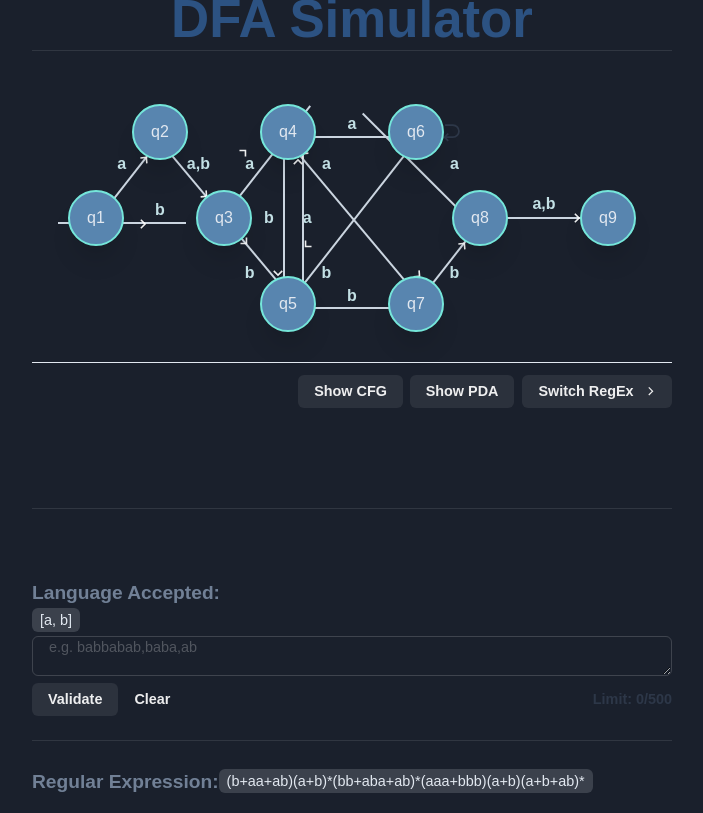
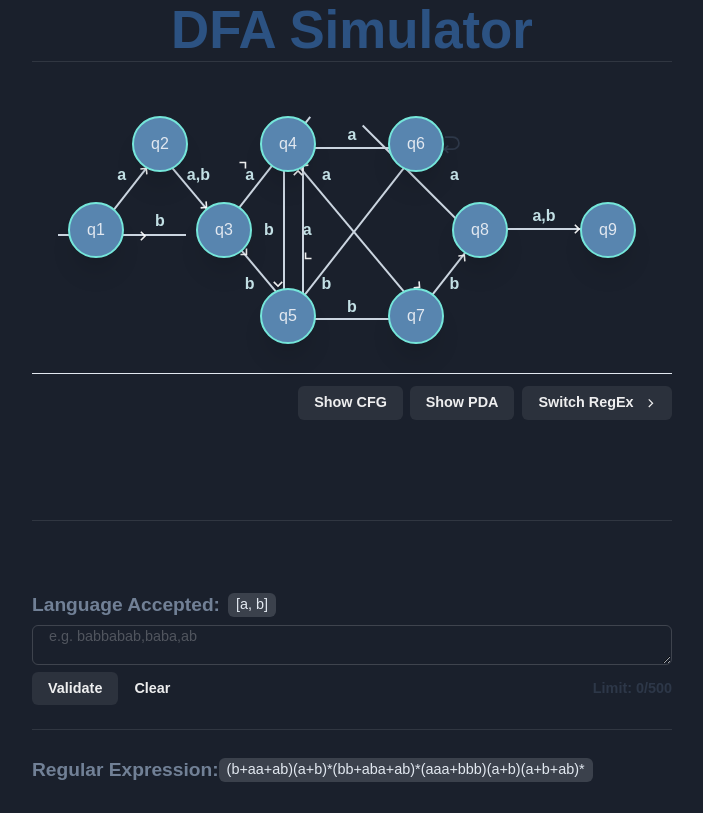
Before and after one commit to stiffmeister923/DFA-Simulator, a Next.js app: page / in a window 1280 px wide. Shown: the whole page, without its empty margins (288-991 px from the left). Built offline with nearby package versions, Linux system fonts and the light colour scheme.

Commit message:
Update LeftBox.js

```diff
--- a/components/components/LeftBox.js
+++ b/components/components/LeftBox.js
@@ -76,10 +76,14 @@ const LeftBox = ({
               ))}
 
               <Box>
-                <Heading size="sm">Language Accepted:</Heading>
-                <Tag my={1} fontSize={["0.7em", "0.7em", "0.9em"]}>
-                  {!prob2 ? "[a, b]" : "[0, 1]"}
-                </Tag>
+                <Flex align="center" mb={2}>
+        <Heading size="sm" mr={2}>
+          Language Accepted:
+        </Heading>
+        <Tag fontSize={["0.7em", "0.7em", "0.9em"]}>
+          {!prob2 ? "[a, b]" : "[0, 1]"}
+        </Tag>
+      </Flex>
               </Box>
               <Input
                 as="textarea"
```
